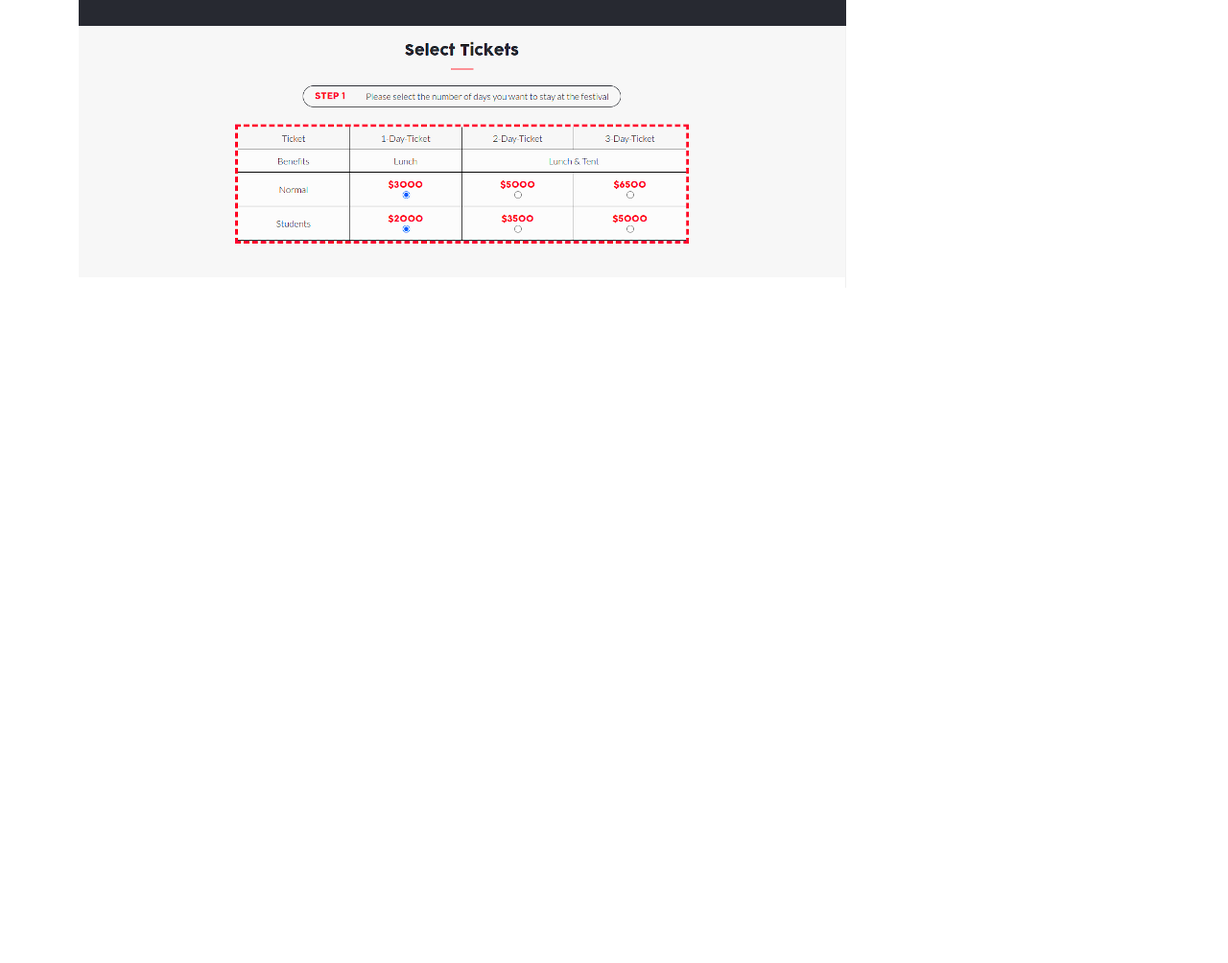
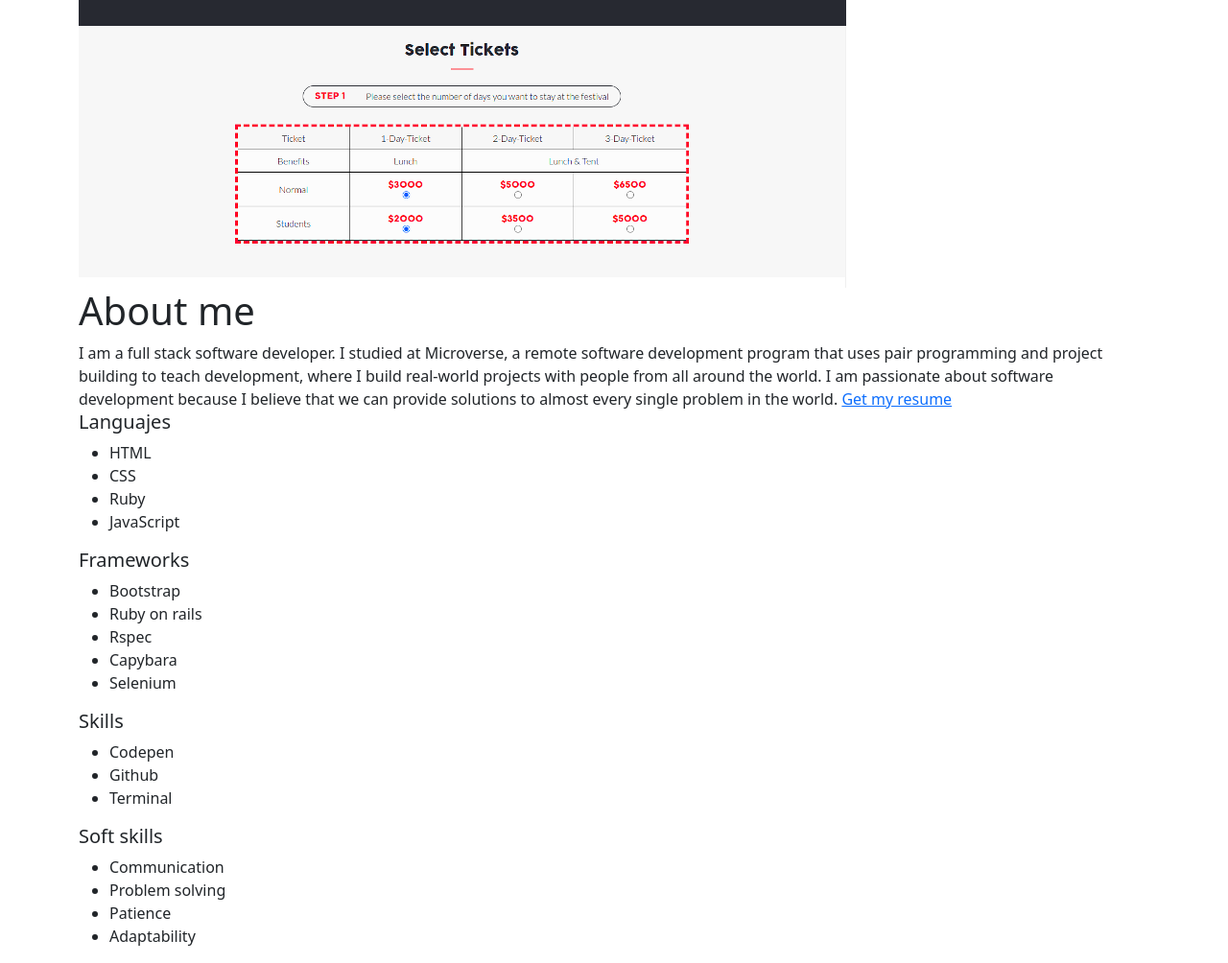
Before and after one commit to LOctavio/portfolio, a website: page index.html in a window 1280 px wide. Shown: the part 5966-6970 px from the top of the page at 96% size. Before the commit the page ends 6266 px from the top, so only its background shows below. Drawn offline with nearby package versions, Linux system fonts and the light colour scheme.

Commit message:
Add about section

```diff
--- a/index.html
+++ b/index.html
@@ -110,5 +110,51 @@
             <img alt="SEMF-3" src="./img/project1/screenshot3.png" />
         </div>
     </div>
+    <div class="container">
+        <h1>About me</h1>
+        <span>I am a full stack software developer. I studied at Microverse, a remote software development program that uses pair programming and project building to teach development, where I build real-world projects with people from all around the world.</span>
+        <span>I am passionate about software development because I believe that we can provide solutions to almost every single problem in the world.</span>
+        <a href="https://drive.google.com/file/d/1LQ1GrEvDh-ZFzXLK1mvZ0AAurq83Lf9a/view?usp=sharing">
+            <span>Get my resume</span>
+        </a>
+        <div>
+            <div>
+                <h5>Languajes</h5>
+                <ul>
+                    <li>HTML</li>
+                    <li>CSS</li>
+                    <li>Ruby</li>
+                    <li>JavaScript</li>
+                </ul>
+            </div>
+            <div>
+                <h5>Frameworks</h5>
+                <ul>
+                    <li>Bootstrap</li>
+                    <li>Ruby on rails</li>
+                    <li>Rspec</li>
+                    <li>Capybara</li>
+                    <li>Selenium</li>
+                </ul>
+            </div>
+            <div>
+                <h5>Skills</h5>
+                <ul>
+                    <li>Codepen</li>
+                    <li>Github</li>
+                    <li>Terminal</li>
+                </ul>
+            </div>
+            <div>
+                <h5>Soft skills</h5>
+                <ul>
+                    <li>Communication</li>
+                    <li>Problem solving</li>
+                    <li>Patience</li>
+                    <li>Adaptability</li>
+                </ul>
+            </div>
+        </div>
+    </div>
 </body>
 </html>
```
